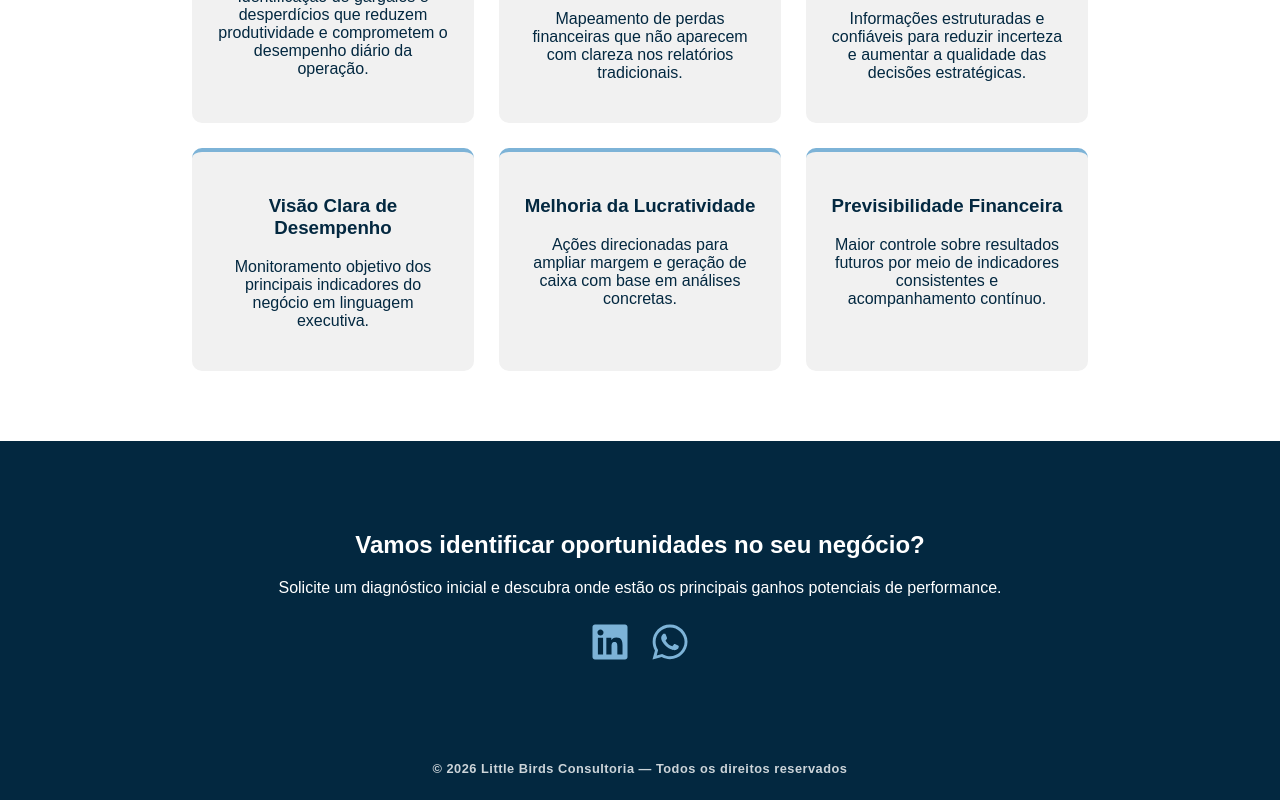
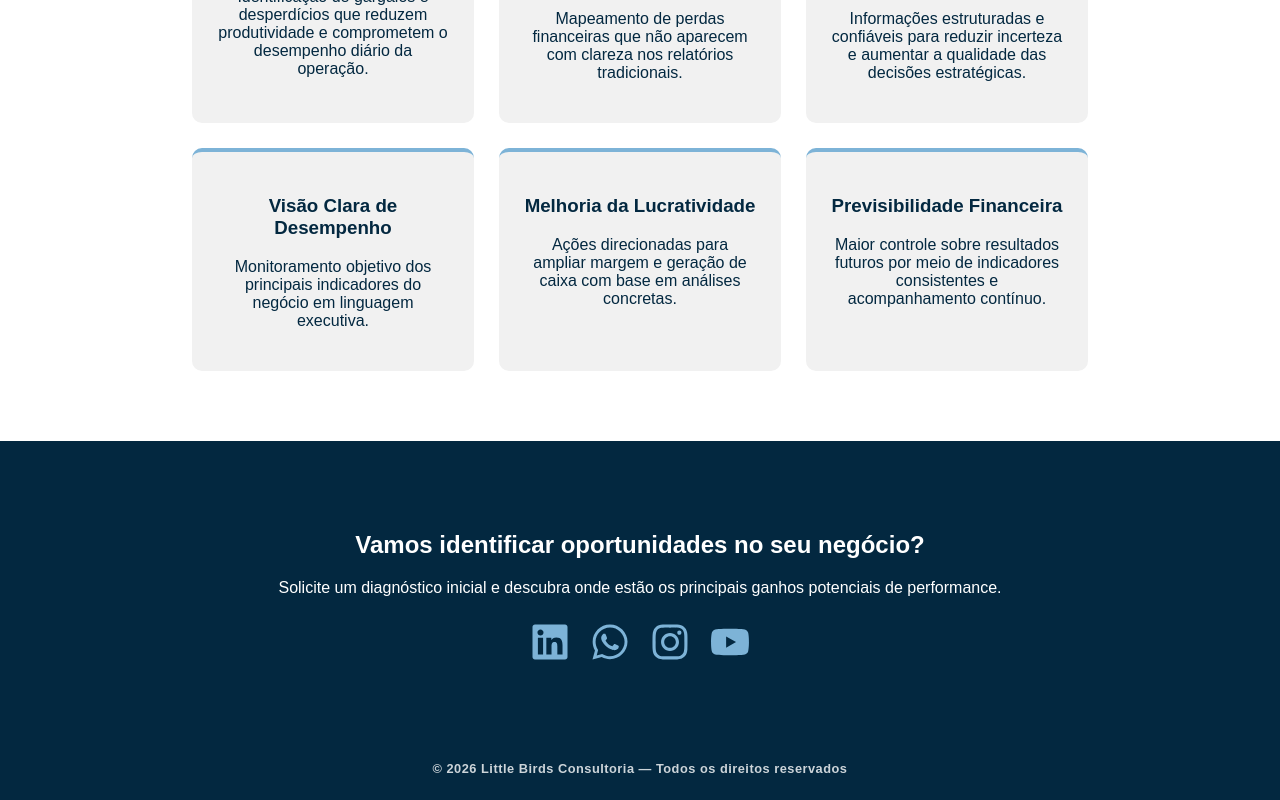
Before and after one commit to Jjunior112/little-birds-consulting, a React (Vite) app: page / in a window 1280 px wide. Shown: the part 1758-2558 px from the top of the page. Built offline with nearby package versions, Linux system fonts and the light colour scheme.

Commit message:
ajuste nas midias sociais

```diff
--- a/src/components/CTA.jsx
+++ b/src/components/CTA.jsx
@@ -1,4 +1,4 @@
-import { FaWhatsapp } from "react-icons/fa";
+import { FaWhatsapp,FaYoutube, FaInstagram} from "react-icons/fa";
 import { FaLinkedin } from "react-icons/fa6";
 
 
@@ -27,13 +27,37 @@ function CTA() {
           </a>
 
           <a
-            href="https://wa.me/5531982208900"
+            href="https://wa.me/5531981143341"
             target="_blank"
             rel="noopener noreferrer"
             aria-label="WhatsApp"
           >
             <FaWhatsapp size={40} />
           </a>
+
+
+          <a
+            href="https://www.instagram.com/little.birds.consultoria/"
+            target="_blank"
+            rel="noopener noreferrer"
+            aria-label="Instagram"
+          >
+            <FaInstagram size={40} />
+
+
+          </a>
+
+                    <a
+            href="https://www.youtube.com/"
+            target="_blank"
+            rel="noopener noreferrer"
+            aria-label="Youtube"
+          >
+            <FaYoutube  size={40} />
+
+
+          </a>
+
 
         </div>
 
```
